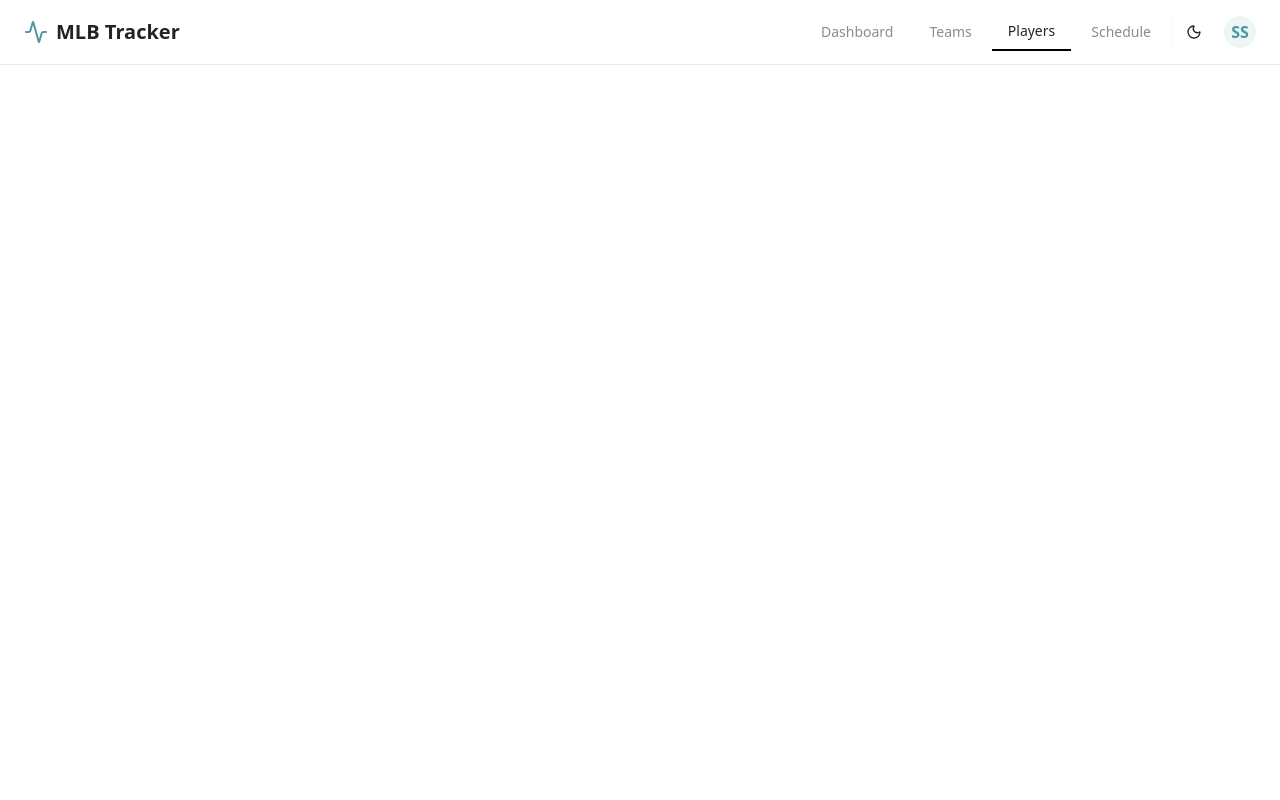
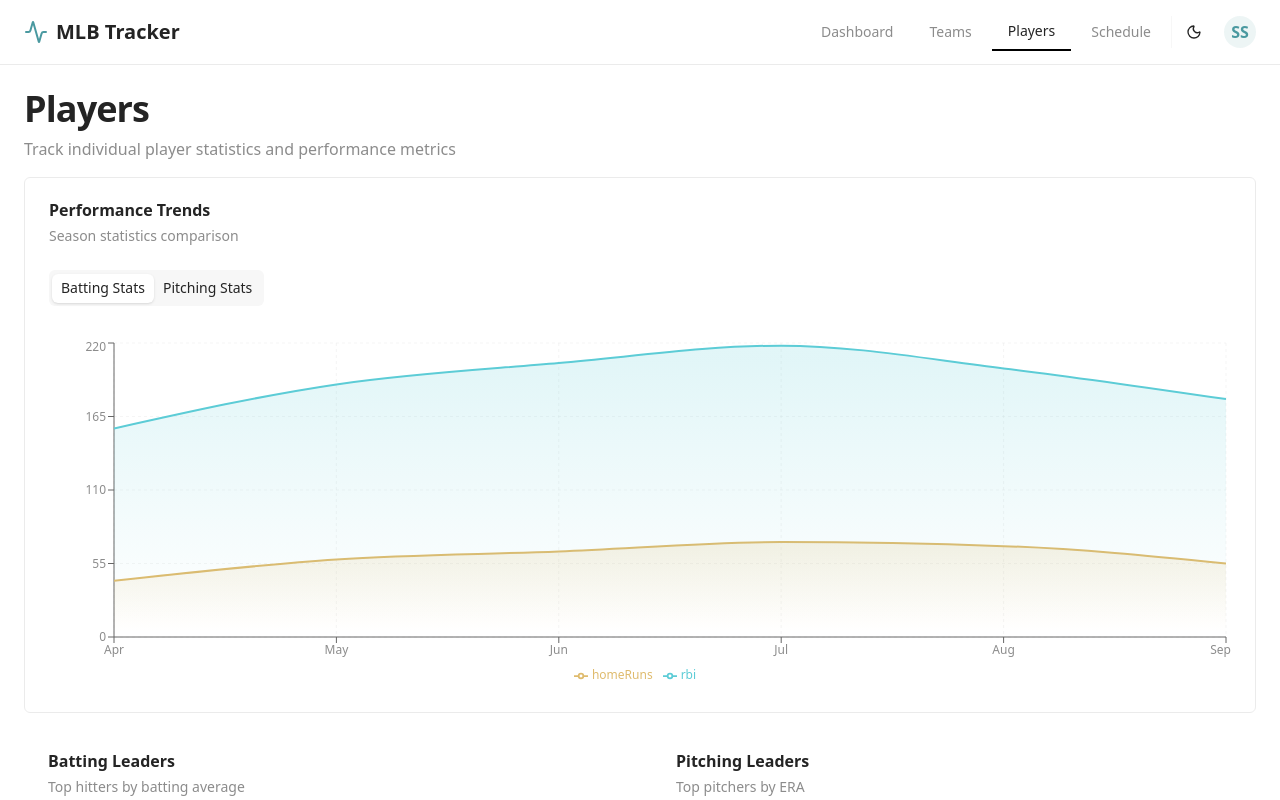
Before and after one commit to sidneyshafer/mlb-stats-tracker-ui, a React (Vite) app: page /players in a window 1280 px wide. Built offline with nearby package versions, Linux system fonts and the light colour scheme.

Commit message:
Add players page

```diff
--- a/src/App.tsx
+++ b/src/App.tsx
@@ -1,8 +1,8 @@
 import { BrowserRouter as Router, Routes, Route } from "react-router-dom";
 import { Nav } from "./components/navigation/nav";
 import { Dashboard } from "./components/dashboard/main";
-import { Teams } from "./components/team/main";
-// import Players from "./components/Players";
+import { Teams } from "./components/teams/main";
+import { Players } from "./components/players/main";
 // import Schedule from "./components/Schedule";
 
 export default function App() {
@@ -24,8 +24,13 @@ export default function App() {
               </div>
               }
             />
-            {/* <Route path="/players" element={<Players />} />
-            <Route path="/schedule" element={<Schedule />} /> */}
+            <Route path="/players" element={
+              <div className="flex-1 overflow-y-auto">
+                <Players />
+              </div>
+              }
+            />
+            {/* <Route path="/schedule" element={<Schedule />} /> */}
           </Routes>
         </main>
       </div>
--- /dev/null
+++ b/src/components/players/_components/player-leaderboard.tsx
@@ -0,0 +1,62 @@
+import { Avatar, AvatarFallback, AvatarImage } from "@/components/ui/avatar"
+import { Badge } from "@/components/ui/badge"
+
+const battingLeaders = [
+  { rank: 1, name: "Shohei Ohtani", team: "LAD", stat: ".342", games: 145 },
+  { rank: 2, name: "Freddie Freeman", team: "LAD", stat: ".338", games: 152 },
+  { rank: 3, name: "Luis Arraez", team: "MIA", stat: ".335", games: 148 },
+  { rank: 4, name: "Ronald Acuña Jr.", team: "ATL", stat: ".328", games: 142 },
+  { rank: 5, name: "Mookie Betts", team: "LAD", stat: ".325", games: 150 },
+  { rank: 6, name: "Corey Seager", team: "TEX", stat: ".322", games: 146 },
+  { rank: 7, name: "Yandy Díaz", team: "TB", stat: ".320", games: 144 },
+  { rank: 8, name: "Marcus Semien", team: "TEX", stat: ".318", games: 162 },
+]
+
+const pitchingLeaders = [
+  { rank: 1, name: "Gerrit Cole", team: "NYY", stat: "2.63", games: 32 },
+  { rank: 2, name: "Spencer Strider", team: "ATL", stat: "2.85", games: 31 },
+  { rank: 3, name: "Blake Snell", team: "SD", stat: "2.92", games: 30 },
+  { rank: 4, name: "Zack Wheeler", team: "PHI", stat: "3.05", games: 32 },
+  { rank: 5, name: "Kevin Gausman", team: "TOR", stat: "3.12", games: 31 },
+  { rank: 6, name: "Pablo López", team: "MIN", stat: "3.18", games: 32 },
+  { rank: 7, name: "Sonny Gray", team: "MIN", stat: "3.24", games: 30 },
+  { rank: 8, name: "Logan Webb", team: "SF", stat: "3.28", games: 33 },
+]
+
+export function PlayerLeaderboard({ category }: { category: "batting" | "pitching" }) {
+  const leaders = category === "batting" ? battingLeaders : pitchingLeaders
+  const statLabel = category === "batting" ? "AVG" : "ERA"
+
+  return (
+    <div className="space-y-3">
+      {leaders.map((player) => (
+        <div
+          key={player.rank}
+          className="flex items-center gap-4 p-3 rounded-md cursor-pointer odd:bg-muted hover:bg-primary/10 transition-colors"
+        >
+          <div className="flex items-center justify-center w-8 h-8 rounded-full bg-secondary/10 text-secondary font-bold text-sm">
+            {player.rank}
+          </div>
+          <Avatar className="h-10 w-10">
+            <AvatarImage src="/baseball-player.png" alt={player.name} />
+            <AvatarFallback>
+              {player.name
+                .split(" ")
+                .map((n) => n[0])
+                .join("")}
+            </AvatarFallback>
+          </Avatar>
+          <div className="flex-1 min-w-0">
+            <p className="text-sm font-medium leading-none truncate">{player.name}</p>
+            <p className="text-xs text-muted-foreground mt-1">
+              {player.team} • {player.games}G
+            </p>
+          </div>
+          <Badge variant="outline" className="font-mono font-bold">
+            {player.stat} {statLabel}
+          </Badge>
+        </div>
+      ))}
+    </div>
+  )
+}
--- /dev/null
+++ b/src/components/players/_components/player-performance-chart.tsx
@@ -0,0 +1,112 @@
+import { Area, AreaChart, CartesianGrid, XAxis, YAxis, Legend, ResponsiveContainer } from "recharts"
+import { ChartContainer, ChartTooltip, ChartTooltipContent } from "@/components/ui/chart"
+
+const battingData = [
+  { month: "Apr", homeRuns: 42, rbi: 156, avg: 0.265 },
+  { month: "May", homeRuns: 58, rbi: 189, avg: 0.278 },
+  { month: "Jun", homeRuns: 64, rbi: 205, avg: 0.285 },
+  { month: "Jul", homeRuns: 71, rbi: 218, avg: 0.292 },
+  { month: "Aug", homeRuns: 68, rbi: 201, avg: 0.288 },
+  { month: "Sep", homeRuns: 55, rbi: 178, avg: 0.281 },
+]
+
+const pitchingData = [
+  { month: "Apr", strikeouts: 245, era: 3.85, wins: 42 },
+  { month: "May", strikeouts: 268, era: 3.72, wins: 48 },
+  { month: "Jun", strikeouts: 285, era: 3.65, wins: 52 },
+  { month: "Jul", strikeouts: 292, era: 3.58, wins: 55 },
+  { month: "Aug", strikeouts: 278, era: 3.62, wins: 51 },
+  { month: "Sep", strikeouts: 261, era: 3.68, wins: 46 },
+]
+
+export function PlayerPerformanceChart({ type }: { type: "batting" | "pitching" }) {
+  if (type === "pitching") {
+    return (
+      <ChartContainer
+        config={{
+          strikeouts: {
+            label: "Strikeouts",
+            color: "var(--chart-1)",
+          },
+          wins: {
+            label: "Wins",
+            color: "var(--chart-2)",
+          },
+        }}
+        className="h-[350px] w-full"
+      >
+        <ResponsiveContainer width="100%" height="100%">
+          <AreaChart data={pitchingData}>
+            <defs>
+              <linearGradient id="strikeouts" x1="0" y1="0" x2="0" y2="1">
+                <stop offset="5%" stopColor="var(--chart-1)" stopOpacity={0.3} />
+                <stop offset="95%" stopColor="var(--chart-1)" stopOpacity={0} />
+              </linearGradient>
+              <linearGradient id="wins" x1="0" y1="0" x2="0" y2="1">
+                <stop offset="5%" stopColor="var(--chart-2)" stopOpacity={0.3} />
+                <stop offset="95%" stopColor="var(--chart-2)" stopOpacity={0} />
+              </linearGradient>
+            </defs>
+            <CartesianGrid strokeDasharray="3 3" className="stroke-muted" />
+            <XAxis dataKey="month" className="text-xs" tick={{ fill: "var(--muted-foreground)" }} />
+            <YAxis className="text-xs" tick={{ fill: "var(--muted-foreground)" }} />
+            <ChartTooltip content={<ChartTooltipContent />} />
+            <Legend />
+            <Area
+              type="monotone"
+              dataKey="strikeouts"
+              stroke="var(--color-strikeouts)"
+              fill="url(#strikeouts)"
+              strokeWidth={2}
+            />
+            <Area type="monotone" dataKey="wins" stroke="var(--color-wins)" fill="url(#wins)" strokeWidth={2} />
+          </AreaChart>
+        </ResponsiveContainer>
+      </ChartContainer>
+    )
+  }
+
+  return (
+    <ChartContainer
+      config={{
+        homeRuns: {
+          label: "Home Runs",
+          color: "var(--chart-1)",
+        },
+        rbi: {
+          label: "RBI",
+          color: "var(--chart-2)",
+        },
+      }}
+      className="h-[350px] w-full"
+    >
+      <ResponsiveContainer width="100%" height="100%">
+        <AreaChart data={battingData}>
+          <defs>
+            <linearGradient id="homeRuns" x1="0" y1="0" x2="0" y2="1">
+              <stop offset="5%" stopColor="var(--chart-1)" stopOpacity={0.3} />
+              <stop offset="95%" stopColor="var(--chart-1)" stopOpacity={0} />
+            </linearGradient>
+            <linearGradient id="rbi" x1="0" y1="0" x2="0" y2="1">
+              <stop offset="5%" stopColor="var(--chart-2)" stopOpacity={0.3} />
+              <stop offset="95%" stopColor="var(--chart-2)" stopOpacity={0} />
+            </linearGradient>
+          </defs>
+          <CartesianGrid strokeDasharray="3 3" className="stroke-muted" />
+          <XAxis dataKey="month" className="text-xs" tick={{ fill: "var(--muted-foreground)" }} />
+          <YAxis className="text-xs" tick={{ fill: "var(--muted-foreground)" }} />
+          <ChartTooltip content={<ChartTooltipContent />} />
+          <Legend />
+          <Area
+            type="monotone"
+            dataKey="homeRuns"
+            stroke="var(--color-homeRuns)"
+            fill="url(#homeRuns)"
+            strokeWidth={2}
+          />
+          <Area type="monotone" dataKey="rbi" stroke="var(--color-rbi)" fill="url(#rbi)" strokeWidth={2} />
+        </AreaChart>
+      </ResponsiveContainer>
+    </ChartContainer>
+  )
+}
--- /dev/null
+++ b/src/components/players/main.tsx
@@ -0,0 +1,58 @@
+import { Card, CardContent, CardDescription, CardHeader, CardTitle } from "@/components/ui/card"
+import { Tabs, TabsContent, TabsList, TabsTrigger } from "@/components/ui/tabs"
+import { PlayerLeaderboard } from "./_components/player-leaderboard"
+import { PlayerPerformanceChart } from "./_components/player-performance-chart"
+
+export function Players() {
+  return (
+    <div className="py-6 px-6 space-y-4">
+      <div>
+        <h1 className="text-4xl font-bold tracking-tight text-balance">Players</h1>
+        <p className="text-muted-foreground mt-2">{"Track individual player statistics and performance metrics"}</p>
+      </div>
+
+      <Card className="rounded-sm shadow-none">
+        <CardHeader>
+          <CardTitle>Performance Trends</CardTitle>
+          <CardDescription>Season statistics comparison</CardDescription>
+        </CardHeader>
+        <CardContent>
+          <Tabs defaultValue="batting" className="w-full">
+            <TabsList className="rounded-sm dark:bg-accent">
+              <TabsTrigger value="batting" className="rounded-sm">Batting Stats</TabsTrigger>
+              <TabsTrigger value="pitching" className="rounded-sm">Pitching Stats</TabsTrigger>
+            </TabsList>
+            <TabsContent value="batting" className="mt-6">
+              <PlayerPerformanceChart type="batting" />
+            </TabsContent>
+            <TabsContent value="pitching" className="mt-6">
+              <PlayerPerformanceChart type="pitching" />
+            </TabsContent>
+          </Tabs>
+        </CardContent>
+      </Card>
+
+      <div className="grid gap-6 lg:grid-cols-2">
+        <Card className="bg-transparent border-none shadow-none">
+          <CardHeader className="mb-0 pb-0">
+            <CardTitle>Batting Leaders</CardTitle>
+            <CardDescription>Top hitters by batting average</CardDescription>
+          </CardHeader>
+          <CardContent>
+            <PlayerLeaderboard category="batting" />
+          </CardContent>
+        </Card>
+
+        <Card className="bg-transparent border-none shadow-none">
+          <CardHeader className="mb-0 pb-0">
+            <CardTitle>Pitching Leaders</CardTitle>
+            <CardDescription>Top pitchers by ERA</CardDescription>
+          </CardHeader>
+          <CardContent>
+            <PlayerLeaderboard category="pitching" />
+          </CardContent>
+        </Card>
+      </div>
+    </div>
+  )
+}
--- a/src/components/team/main.tsx
+++ b/src/components/teams/main.tsx
@@ -29,7 +29,7 @@ export function Teams() {
       </Tabs>
 
       <Card className="lg:col-span-4 bg-transparent border-none shadow-none">
-        <CardHeader>
+        <CardHeader className="mb-0 pb-0">
           <CardTitle>League Statistics</CardTitle>
           <CardDescription>Comparative team performance metrics</CardDescription>
         </CardHeader>
--- a/src/components/ui/avatar.tsx
+++ b/src/components/ui/avatar.tsx
@@ -40,7 +40,7 @@ function AvatarFallback({
     <AvatarPrimitive.Fallback
       data-slot="avatar-fallback"
       className={cn(
-        "bg-secondary/10 text-secondary font-bold flex size-full items-center justify-center rounded-full",
+        "bg-muted font-semibold flex size-full items-center justify-center rounded-full",
         className
       )}
       {...props}
```
Also changed, not shown: src/components/teams/_components/team-grid.tsx (renamed from src/components/team/_components/team-grid.tsx), src/components/teams/_components/team-stats.tsx (renamed from src/components/team/_components/team-stats.tsx).
